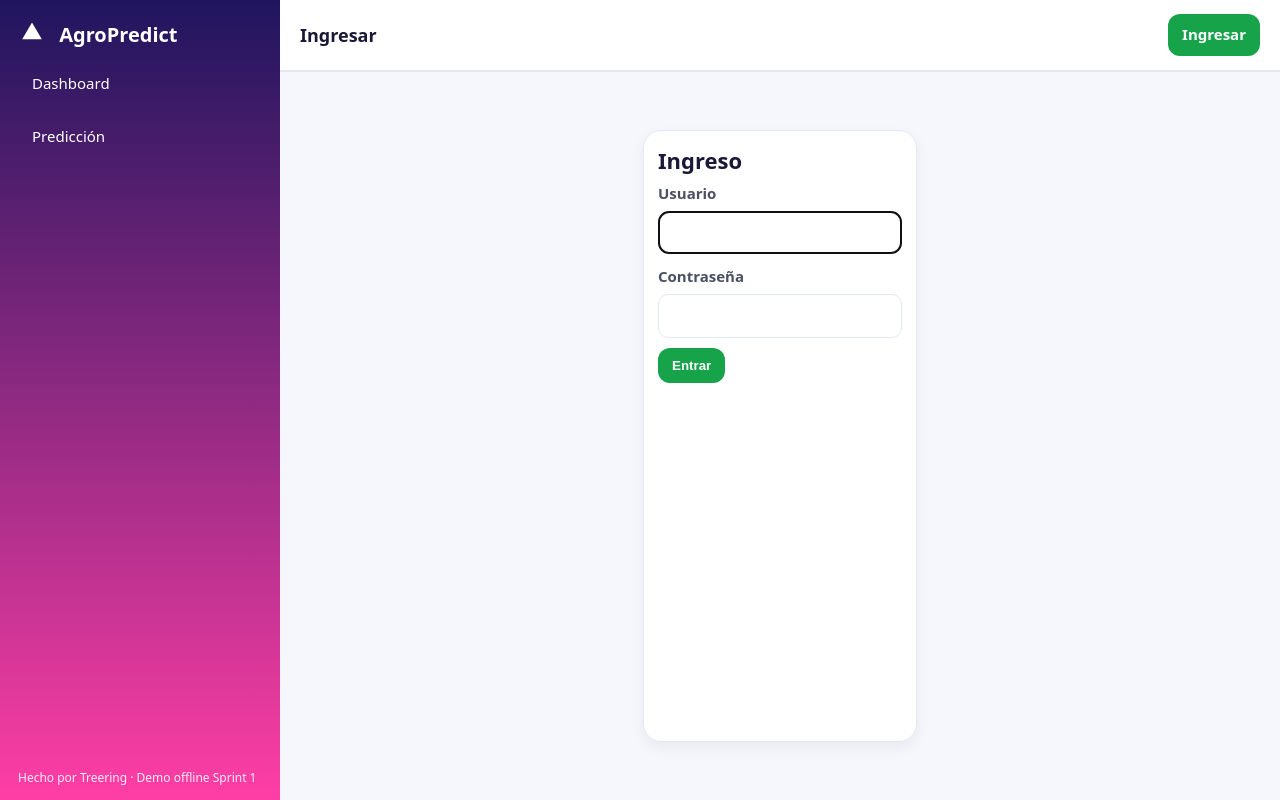
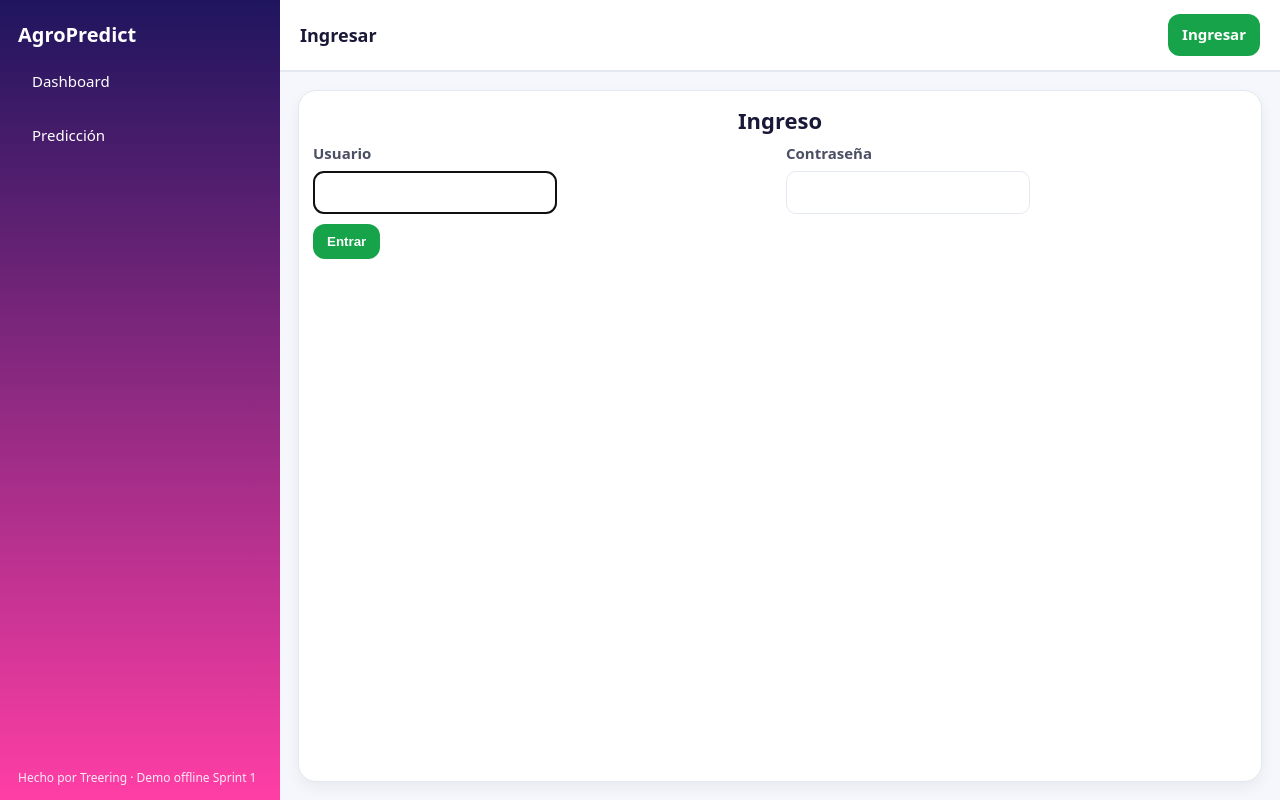
Before and after one commit to tecnologyman/agropredict, a Django app: page /accounts/login/ in a window 1280 px wide. Run offline with Django 4.2, Linux system fonts and the light colour scheme.

Commit message:
Estilizar login y actualizar CSS para pantalla de ingreso2

```diff
--- a/static/css/styles.css
+++ b/static/css/styles.css
@@ -23,7 +23,7 @@ a:hover{text-decoration:underline}
 /* Sidebar */
 .sidebar{grid-row:1 / span 2;background:linear-gradient(180deg,#1F155E, var(--accent-2));color:#fff;padding:20px 18px;position:relative}
 .brand{display:block;color:#fff;font-weight:800;font-size:20px;margin-bottom:10px}
-.logo{width:28px;height:28px;background:#fff;clip-path:polygon(50% 0%, 15% 60%, 85% 60%);border-radius:3px;display:inline-block;margin-right:8px;vertical-align:middle}
+.logo-img {height: 28px;width: auto;display: inline-block;}
 .nav{margin-top:10px;display:flex;flex-direction:column;gap:8px}
 .nav-item{padding:12px 14px;border-radius:12px;color:#fff}
 .nav-item.active,.nav-item:hover{background:rgba(255,255,255,.18)}
--- a/templates/registration/login.html
+++ b/templates/registration/login.html
@@ -2,14 +2,16 @@
 {% block title %}Ingresar · AgroPredict{% endblock %}
 {% block top_title %}Ingresar{% endblock %}
 {% block content %}
-<section class="card" style="max-width:520px;margin:40px auto;">
-  <h1 class="h1">Ingreso</h1>
+<section class="card auth-card">
+  <h1 class="h1" style="text-align:center;">Ingreso</h1>
+
   {% if form.errors %}
     <div class="alert">Usuario o contraseña inválidos.</div>
   {% endif %}
+
   <form method="post" class="form">
     {% csrf_token %}
-    <div class="form-grid" style="grid-template-columns:1fr;">
+    <div class="form-grid one-col">
       <div class="form-control">
         <label>Usuario</label>
         {{ form.username }}
@@ -20,7 +22,7 @@
       </div>
     </div>
     <div class="actions">
-      <button type="submit" class="btn">Entrar</button>
+      <button type="submit" class="btn full">Entrar</button>
     </div>
   </form>
 </section>
```
